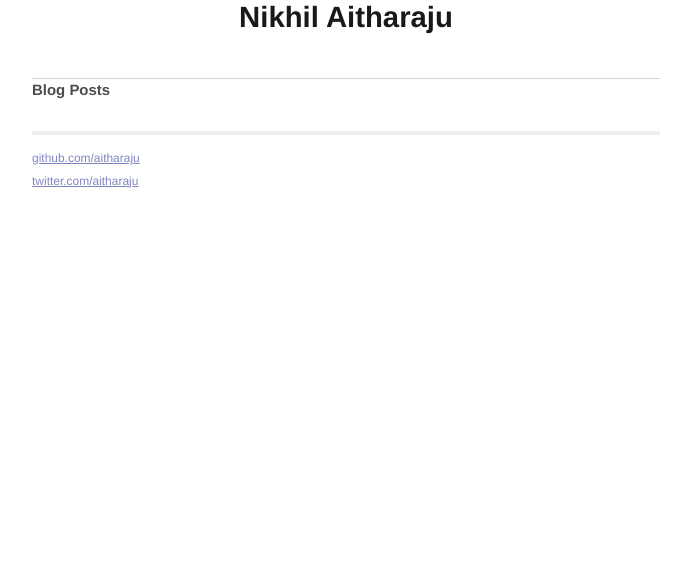
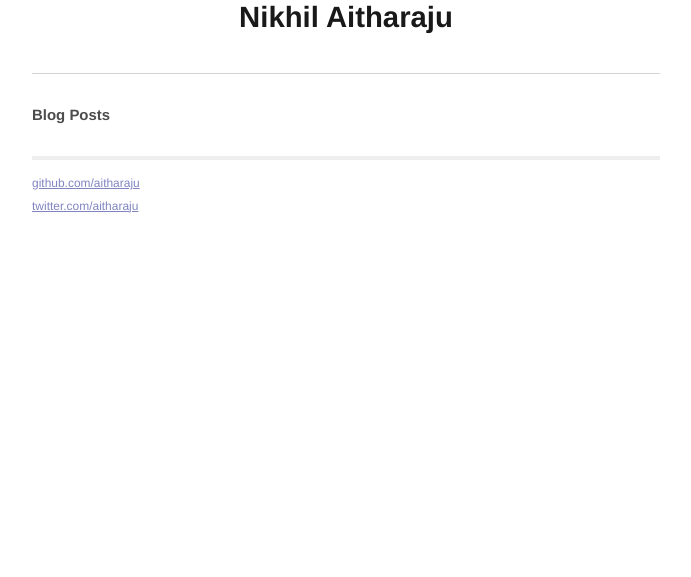
Before and after one commit to aitharaju/aitharaju.github.io, a Jekyll site: the page built from index.html, in a window 1280 px wide. Shown: the part 368-945 px from the top of the page, without its empty margins (294-985 px from the left). Built offline with Jekyll 4.4.1, drawn with Linux system fonts in a browser that asks for light colours; Markdown is read by kramdown in place of the engine named in the settings.

Commit message:
added padding top

```diff
--- a/_layouts/default.html
+++ b/_layouts/default.html
@@ -21,9 +21,9 @@
             <a href=''><img alt="Damir4" class="damir" src="http://damir.me/assets/damir4-9607fd00b742fe0f89b4643b518f0e3b.png"></a><br/><br/>
             <h1 class="title"><a href="/">{{ site.name }}</a></h1>
           </div>
-
+          <div class="content-posts">
           {{ content }}
-
+          </div>
           <div class="footer">
             <div class="contact">
               <p>
--- a/css/main.css
+++ b/css/main.css
@@ -51,6 +51,10 @@ ul.posts span {
   font-size: 80%;
 }
 
+.content-posts
+{
+  padding-top:30px;
+}
 /*****************************************************************************/
 /*
 /* Site
@@ -70,7 +74,6 @@ ul.posts span {
 {
     text-align: center;
     border-bottom: 1px solid #D6D3D3;
-    padding-bottom: 5px;
 }
 .site .header a {
   font-weight: bold;
```
